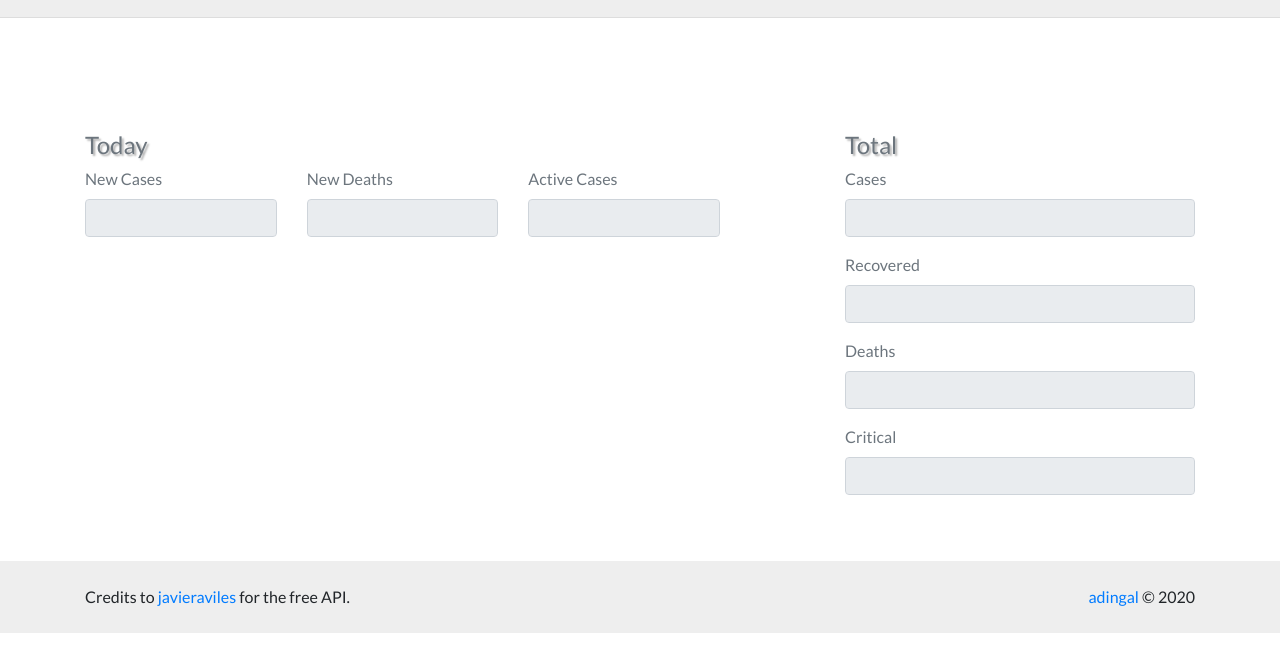
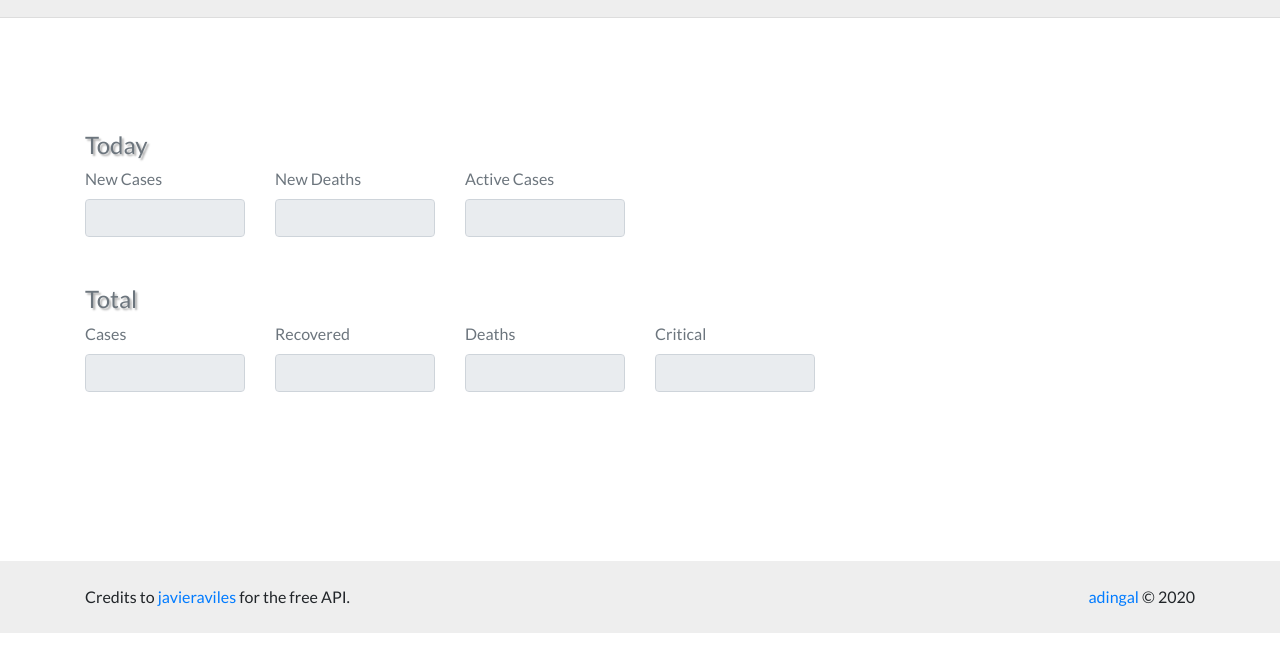
Before and after one commit to adingal/corona-tracker-, a website built with webpack: page src/index.html in a window 1280 px wide. Shown: the part 108-780 px from the top of the page. Built offline with nearby package versions, Linux system fonts and the light colour scheme; no server answers.

Commit message:
Change document layout

```diff
--- a/src/index.html
+++ b/src/index.html
@@ -46,7 +46,7 @@
     <div class="site-content py-4">
         <div class="container">
             <div class="row">
-                <div class="col-lg-7 mr-auto">
+                <div class="col-lg-6">
                     <div class="today py-3">
                         <h2 class="text-muted">Today</h2>
                         <div class="row">
@@ -65,24 +65,28 @@
                         </div>
                     </div>
                 </div>
-                <div class="col-lg-4">
+            </div>
+            <div class="row">
+                <div class="col-lg-8">
                     <div class="tally py-3">
                         <h2 class="text-muted">Total</h2>
-                        <div class="form-group">
+                        <div class="row">
+                            <div class="col-lg-3 form-group">
                                 <label class="text-muted w-100" for="tally-confirmed">Cases</label>
                                 <input type="text" name="tally-confirmed" class="form-control" disabled>
                             </div>
-                        <div class="form-group">
+                            <div class="col-lg-3 form-group">
                                 <label class="text-muted w-100" for="recovered">Recovered</label>
                                 <input type="text" name="recovered" class="form-control" disabled>
                             </div>
-                        <div class="form-group">
+                            <div class="col-lg-3 form-group">
                                 <label class="text-muted w-100" for="tally-deaths">Deaths</label>
                                 <input type="text" name="tally-deaths" class="form-control" disabled>
                             </div>
-                        <div class="form-group">
+                            <div class="col-lg-3 form-group">
                                 <label class="text-muted w-100" for="critical">Critical</label>
                                 <input type="text" name="critical" class="form-control" disabled>
+                            </div>
                         </div>
                     </div>
                 </div>
```
Lines whose indentation alone changed are shown as unchanged.
